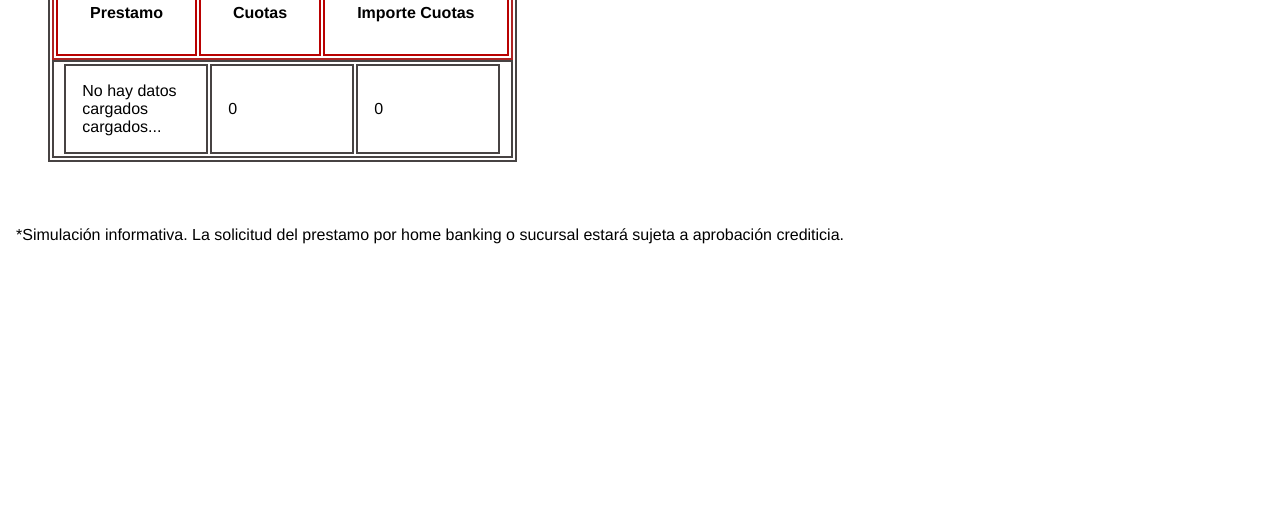
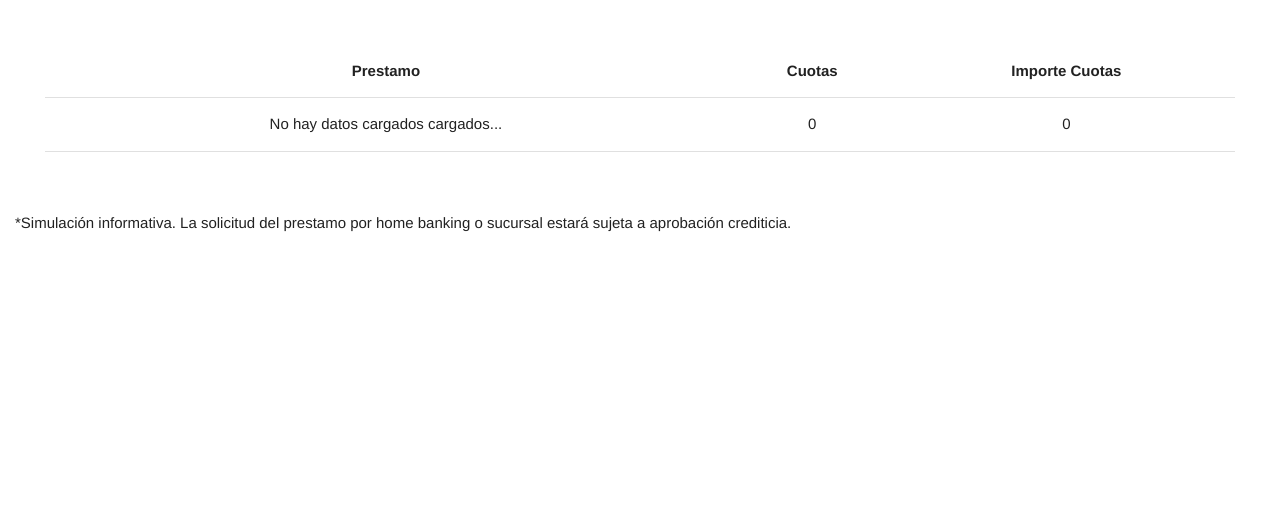
Before and after one commit to MatiasCoronel1312/OperadoresAvanzadosJS, a plain HTML site: page assets/pages/detalles.html in a window 1280 px wide. Shown: the part 295-800 px from the top of the page. Drawn offline with nearby package versions, Linux system fonts and the light colour scheme.

Commit message:
mejore el estilo de la tabla con materialize

```diff
--- a/assets/pages/detalles.html
+++ b/assets/pages/detalles.html
@@ -4,6 +4,8 @@
     <meta charset="UTF-8">
     <meta http-equiv="X-UA-Compatible" content="IE=edge">
     <meta name="viewport" content="width=device-width, initial-scale=1.0">
+    <link rel="stylesheet" href="https://cdnjs.cloudflare.com/ajax/libs/materialize/1.0.0/css/materialize.min.css">
+    <script src="https://cdnjs.cloudflare.com/ajax/libs/materialize/1.0.0/js/materialize.min.js"></script>
     <link rel="stylesheet" href="./../../css/estilo.css">
     <script defer src="./../../js/variables.js"></script>
     <script defer src="./../../js/detalle.js"></script>
@@ -24,15 +26,15 @@
 
         </div>
         <div class="tabla" >
-            <table class="tabla__titulo">
-                <thead class="tabla_fila1">
+            <table class="centered">
+                <thead >
                     <tr>
                         <th>Prestamo</th>
                         <th class="align-right">Cuotas</th>
                         <th class="align-right">Importe Cuotas</th>
                     </tr>
                 </thead>
-                <tbody class="tabla_fila2" id="listado">
+                <tbody  id="listado">
                     <tr>
                         <td class="align-left">No hay datos cargados cargados...</th>
                         <td class="align-right">0</th>
--- a/css/estilo.css
+++ b/css/estilo.css
@@ -79,42 +79,21 @@ div input {
 .tabla {
     padding: 2rem;
 }
-.tabla__titulo{
-    border-style: solid;
-    border-color: #474343;
-    border-width: 2px ;
-    flex-direction: column;
-    justify-content: center;
-}
-.tabla_fila1{
-    border-style: solid;
-    border-color: #ad2424;
-    border-width: 2px ;
-    display: flex;
-    justify-content: center;
-    padding: 0rem;
-}
-th {
+
+/* th {
     padding: 2rem;
     border-style: solid;
     border-color: #b90101;
     border-width: 2px ;
-}
-td {
+} */
+/* td {
     width: 9rem;
     padding: 1rem;
     border-style: solid;
     border-color: #474343;
     border-width: 2px ;
-}
-.tabla_fila2{
-    border-style: solid;
-    border-color: #474343;
-    border-width: 2px ;
-    display: flex;
-    justify-content: center;
-    padding: 0rem;
-}
+} */
+
 
 .IngresoSueldo{
     padding: 0.5rem;
--- a/js/array.js
+++ b/js/array.js
@@ -103,8 +103,9 @@ botonSimular.addEventListener("click", () => {
         TotalPrestamo.innerHTML = '<h3>Monto total del prestamo permitido: $' + prestamoNeto + '</h3>';
         const buttonDetalle = document.querySelector("#buttonDetalle");
         buttonDetalle.innerHTML=  '<button id="botonDetalle"><a href="./assets/pages/detalles.html">Detalle</a></button>';
+    },2500)
         ImporteCuotas= prestamos[0].totalAPagar/cuotas;
-    },2500)
+
     console.log(ImporteCuotas)
     // guardoDatos();
     guardoDatosJSON();
```
